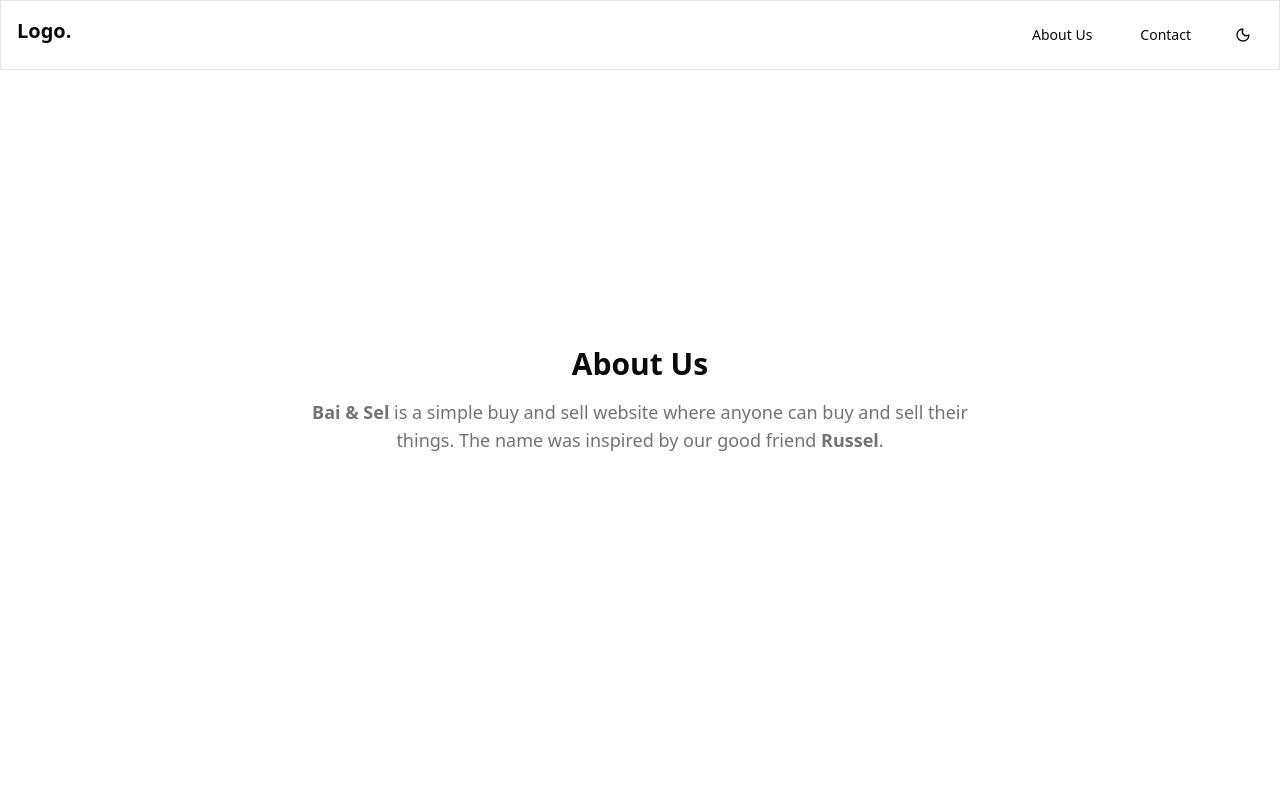
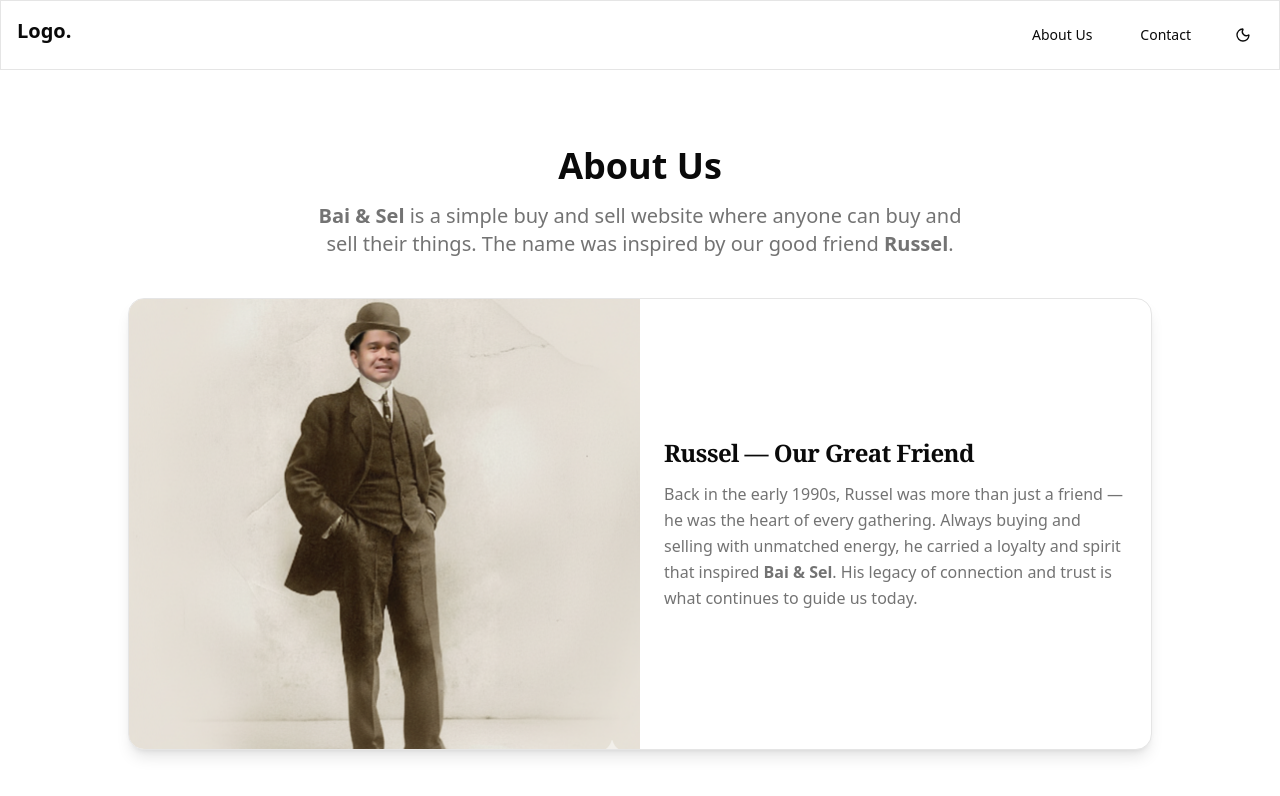
Before and after one commit to yabswannalearn/Bai-and-Sel, a Next.js app in the folder client/: page /about in a window 1280 px wide. Shown: the top 796 px of the page. Built offline with nearby package versions, Linux system fonts and the light colour scheme.

Commit message:
Feat: About us and transition for color

```diff
--- a/client/src/app/(users)/about/page.tsx
+++ b/client/src/app/(users)/about/page.tsx
@@ -1,21 +1,55 @@
 "use client"
 import { LandingNavBar } from "@/components/layout/LandingNavBar"
 import { motion } from "framer-motion"
+import Image from "next/image"
+
 export default function AboutUs() {
     return (
         <div>
             <LandingNavBar />
 
-            <motion.div initial={{ opacity: 0 }} animate={{ opacity: 1 }} transition={{ duration: 0.5 }}>
-                <div className="flex flex-col items-center justify-center min-h-screen p-6">
-                    <h1 className="text-3xl font-bold mb-4">About Us</h1>
-                    <p className="max-w-2xl text-center text-lg text-muted-foreground">
-                        <span className="font-semibold">Bai & Sel</span> is a simple buy and sell website where
-                        anyone can buy and sell their things. The name was inspired by our good friend{" "}
-                        <span className="font-semibold">Russel</span>.
+            <motion.div
+                initial={{ opacity: 0 }}
+                animate={{ opacity: 1 }}
+                transition={{ duration: 0.5 }}
+            >
+                <div className="flex flex-col items-center justify-center min-h-screen px-4 sm:px-6 md:px-12 pt-24">
+                    <h1 className="text-2xl sm:text-3xl md:text-4xl font-bold mb-4 text-center md:text-left">
+                        About Us
+                    </h1>
+                    <p className="max-w-2xl text-center text-base sm:text-lg md:text-xl text-muted-foreground mb-10">
+                        <span className="font-semibold">Bai & Sel</span> is a simple buy and sell
+                        website where anyone can buy and sell their things. The name was inspired by
+                        our good friend <span className="font-semibold">Russel</span>.
                     </p>
+                    <div
+                        className="flex flex-col md:flex-row items-center md:items-stretch max-w-5xl w-full rounded-2xl overflow-hidden shadow-lg bg-card border border-border
+                        hover:scale-[101%] transition-all duration-700"
+                    >
+                        <div className="w-full md:w-1/2 flex justify-center bg-background">
+                            <Image
+                                src="/about.png"
+                                alt="Russel in the early 1990s"
+                                width={500}
+                                height={700}
+                                className="w-full h-auto max-h-[450px] object-contain md:object-cover"
+                            />
+                        </div>
+
+                        <div className="w-full md:w-1/2 p-6 flex flex-col justify-center text-center md:text-left">
+                            <h2 className="text-2xl font-bold tracking-tight mb-3 font-serif">
+                                Russel — Our Great Friend
+                            </h2>
+                            <p className="text-muted-foreground leading-relaxed font-light text-base">
+                                Back in the early 1990s, Russel was more than just a friend — he was
+                                the heart of every gathering. Always buying and selling with unmatched
+                                energy, he carried a loyalty and spirit that inspired{" "}
+                                <span className="font-semibold">Bai & Sel</span>. His legacy of
+                                connection and trust is what continues to guide us today.
+                            </p>
+                        </div>
+                    </div>
                 </div>
-
             </motion.div>
         </div>
     )
--- a/client/src/app/(users)/contact/page.tsx
+++ b/client/src/app/(users)/contact/page.tsx
@@ -44,7 +44,7 @@ export default function ContactUs() {
   }
 
   return (
-    <div>
+    <div className="transition-all duration-700">
       <LandingNavBar />
       <motion.div
         initial={{ opacity: 0 }}
--- a/client/src/app/(users)/login/page.tsx
+++ b/client/src/app/(users)/login/page.tsx
@@ -39,7 +39,7 @@ export default function LoginPage() {
     setForm(prev => ({ ...prev, [e.target.name]: e.target.value }))
 
   return (
-    <div className="min-h-screen flex flex-col">
+    <div className="min-h-screen flex flex-col transition-all duration-700">
       <LandingNavBar />
       <motion.div initial={{ opacity: 0 }} animate={{ opacity: 1 }} transition={{ duration: 0.5 }} className="flex-1 flex flex-col md:flex-row justify-center items-center gap-6 px-4 md:px-12 py-12">
         <div className="md:w-1/2 flex flex-col gap-4 justify-center text-center md:text-left">
--- a/client/src/app/(users)/register/page.tsx
+++ b/client/src/app/(users)/register/page.tsx
@@ -39,7 +39,7 @@ export default function RegisterPage() {
   }
 
   return (
-    <div>
+    <div className="transition-all duration-700">
       <LandingNavBar/>
       <motion.div
       initial={{ opacity: 0 }}
```
Also changed, not shown: client/public/about.png (added).
